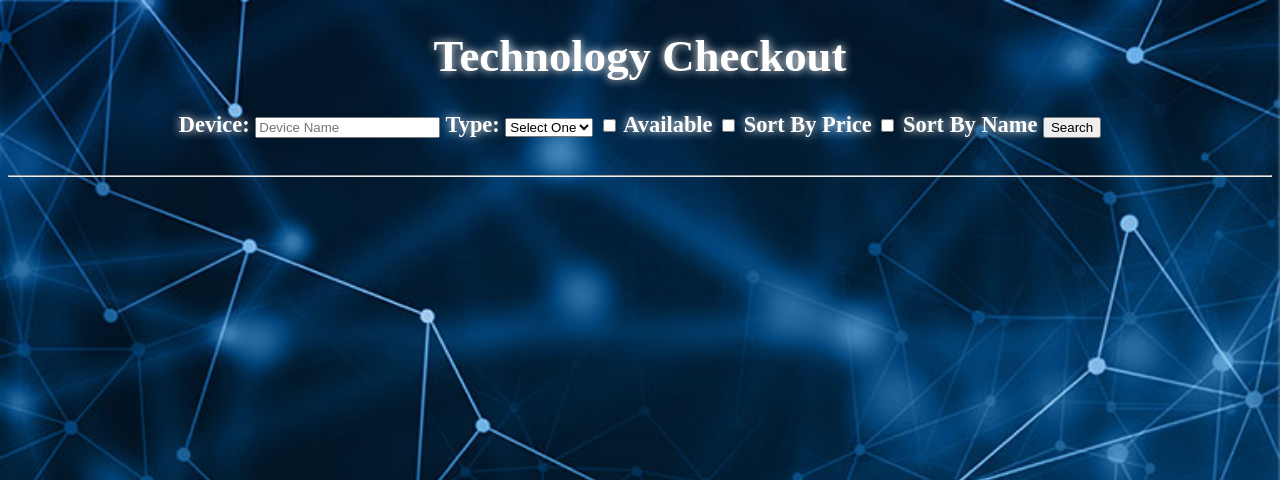
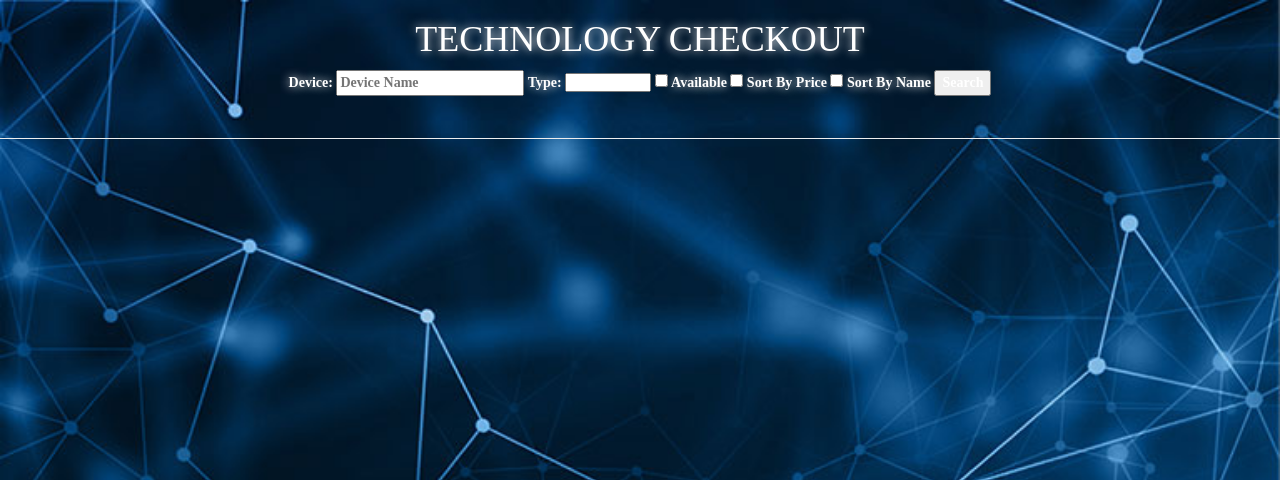
Before and after one commit to Akoni8/CST336-Lab5, a PHP site: page / in a window 1280 px wide. Shown: the top 480 px of the page. Run offline with PHP 8.4, Linux system fonts and the light colour scheme; data that the repository does not hold is empty.

Commit message:
updated styles

```diff
--- a/index.php
+++ b/index.php
@@ -117,10 +117,10 @@
         <style type="text/css">
            @import url("styles.css");
         </style>
-
+         <link href="https://maxcdn.bootstrapcdn.com/bootstrap/3.3.7/css/bootstrap.min.css" rel="stylesheet" integrity="sha384-BVYiiSIFeK1dGmJRAkycuHAHRg32OmUcww7on3RYdg4Va+PmSTsz/K68vbdEjh4u" crossorigin="anonymous">
     </head>
     <body>
-        <div id="container">
+        <div id="contain">
              <h1> Technology Checkout</h1>
              <form>
                 <span>Device:</span>
--- a/styles.css
+++ b/styles.css
@@ -11,7 +11,15 @@ body {
     text-shadow: 0 0 10px rgba(255,255,255,1);
 }
 
-#container {
+#contain {
     margin: 0 auto;
     text-align: center;
+        color:white;
+    /*text-shadow: 1px 0 0 #000, 0 -1px 0 #000, 0 1px 0 #000, -1px 0 0 #000;*/
+    text-shadow: 0 0 10px rgba(255,255,255,1);
+    font-family: futura;
 }
+
+h1 {
+    text-transform: uppercase;
+}
```
